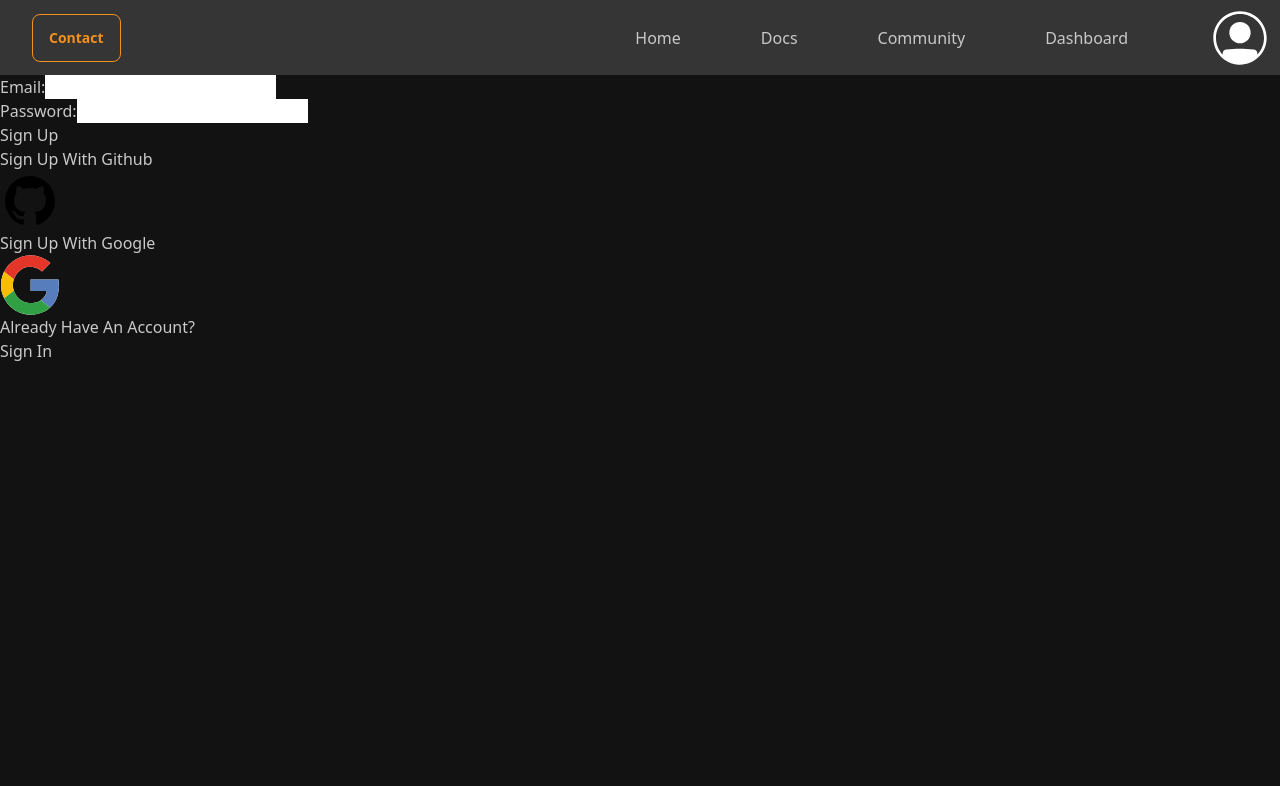
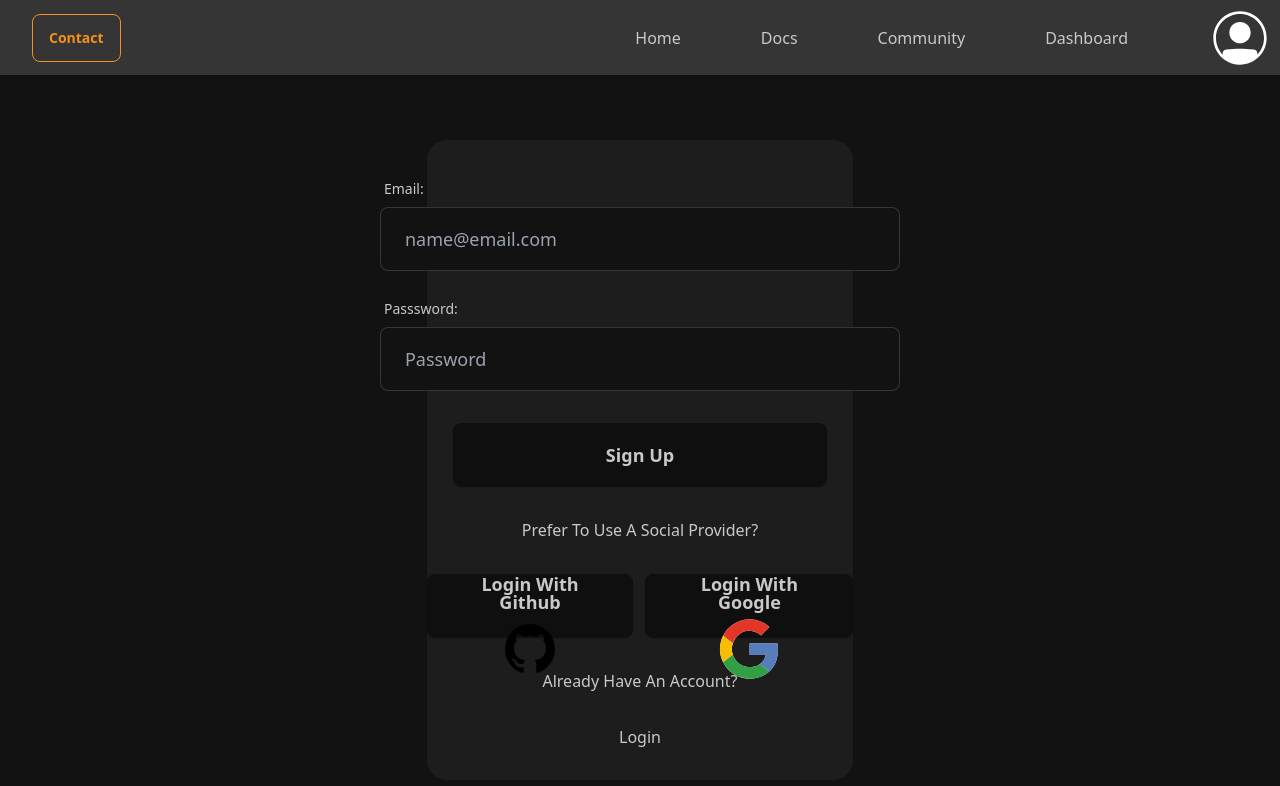
Before and after one commit to B3n-OHara/computerScience-NEA, a Next.js app: page /signup in a window 1280 px wide. Shown: the top 786 px of the page. Built offline with nearby package versions, Linux system fonts and the light colour scheme; no server answers.

Commit message:
styled signup UI

```diff
--- a/app/(auth)/signup/page.tsx
+++ b/app/(auth)/signup/page.tsx
@@ -8,39 +8,44 @@ import googleIcon from '@/public/devicon--google.svg'
 export default function SignPage() {
     return (
         <div>
-            <form>
-                <div>
-                    <label htmlFor="email">Email:</label>
-                    <input id="email" name="email" type="email" />
+            <form className='flex flex-col justify-evenly items-center absolute w-1/3 flex-initial h-[640px] left-1/3 top-[140px] bg-01dp shadow-[[0px_16px_6px_rgba(244,144,29,0.03)], [0px_9px_5px_rgba(244,144,29,0.1)], [0px_4px_4px_rgba(244,144,29,0.17)], [0px_1px_2px_rgba(244,144,29,0.2)]] rounded-[20px]'>
+                <div className='flex flex-col flex-initial gap-y-5 items-center'>
+                    <div className='flex flex-col'>
+                        <div className='label'>
+                            <span className='label-text'>Email:</span>
+                        </div>
+                        <input id="email" name="email" type="email" placeholder='name@email.com' className='input input-bordered input-lg left-[40px] top-[60px] flex-initial w-[520px]'/>
+                    </div>
+                    <div className='flex flex-col'>
+                        <div className='label'>
+                            <span className='label-text'>Passsword:</span>
+                        </div>
+                        <input id="password" name="password" type="password" placeholder='Password'className='input input-bordered input-lg left-[40px] top-[60px] flex-initial w-[520px]'/>
+                    </div>
+                </div>
+
+                <div className='flex'>
+                    <button className='btn btn-lg shrink w-[374px]' formAction={signup}>Sign Up</button>
                 </div>
 
                 <div>
-                    <label htmlFor="password">Password:</label>
-                    <input id="password" name="password" type="password" />
+                    <p>Prefer To Use A Social Provider?</p>
                 </div>
 
-                <div>
-                    <button formAction={signup}>Sign Up</button>
-                </div>
+                <div className='flex flex-initial gap-x-3'>
+                    <div>
+                        <button className='btn btn-lg' formAction={SignInWithGithub}>
+                            Login With Github
+                            <Image src={githubIcon} width={60} height={60} alt='Github Icon'/>
+                        </button>
+                    </div>
 
-                <div>
-                    <button formAction={SignInWithGithub}>Sign Up With Github</button>
-                    <Image
-                        src={githubIcon}
-                        width={60}
-                        height={60}
-                        alt='Github Icon'
-                    />
-                </div>
-
-                <div>
-                    <button formAction={SignInWithGoogle}>Sign Up With Google</button>
-                    <Image
-                        src={googleIcon}
-                        width={60}
-                        height={60}
-                        alt='Google Icon'
-                    />
+                    <div>
+                        <button className='btn btn-lg' formAction={SignInWithGoogle}>
+                            Login With Google
+                            <Image src={googleIcon} width={60} height={60} alt='Google Icon'/>
+                        </button>
+                    </div>
                 </div>
 
                 <div>
@@ -48,7 +53,7 @@ export default function SignPage() {
                 </div>
 
                 <div>
-                    <Link href="../(login)">Sign In</Link>
+                    <Link href="../(login)">Login</Link>
                 </div>
             </form>
         </div>
```
